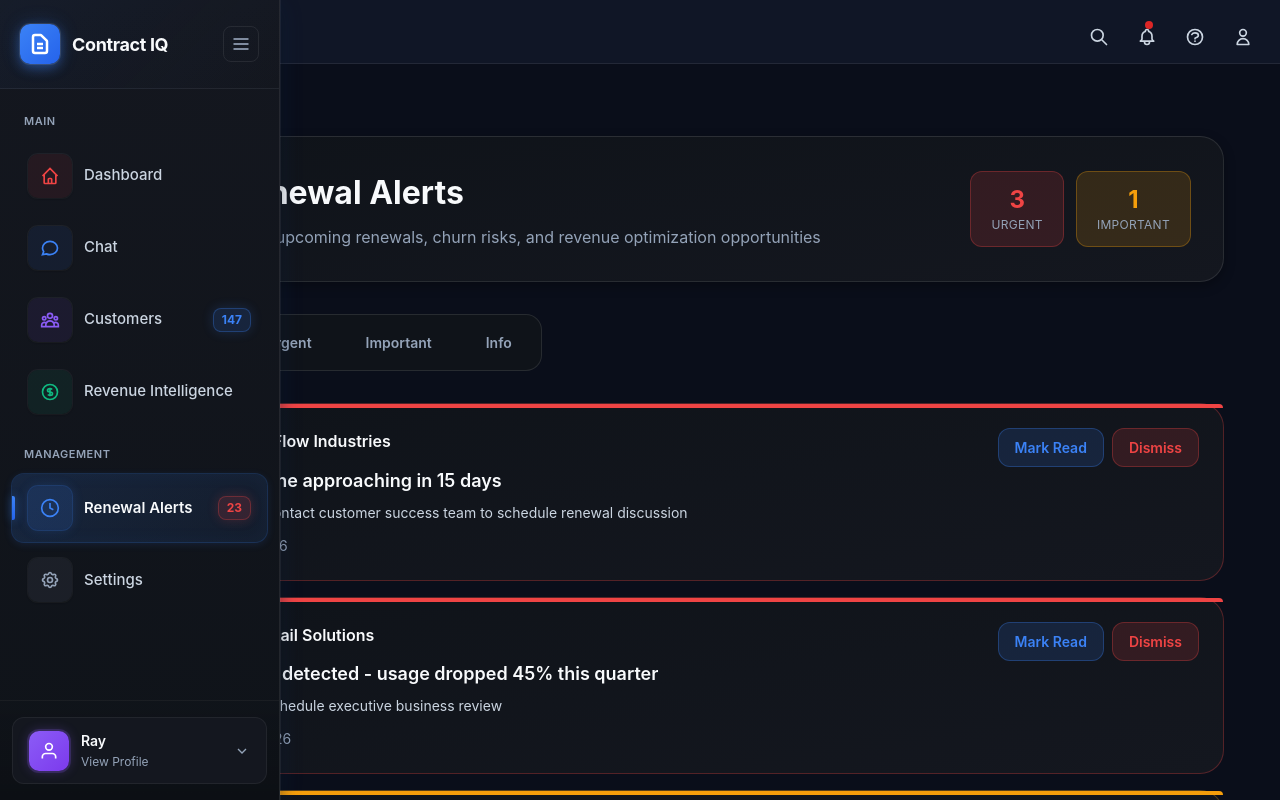
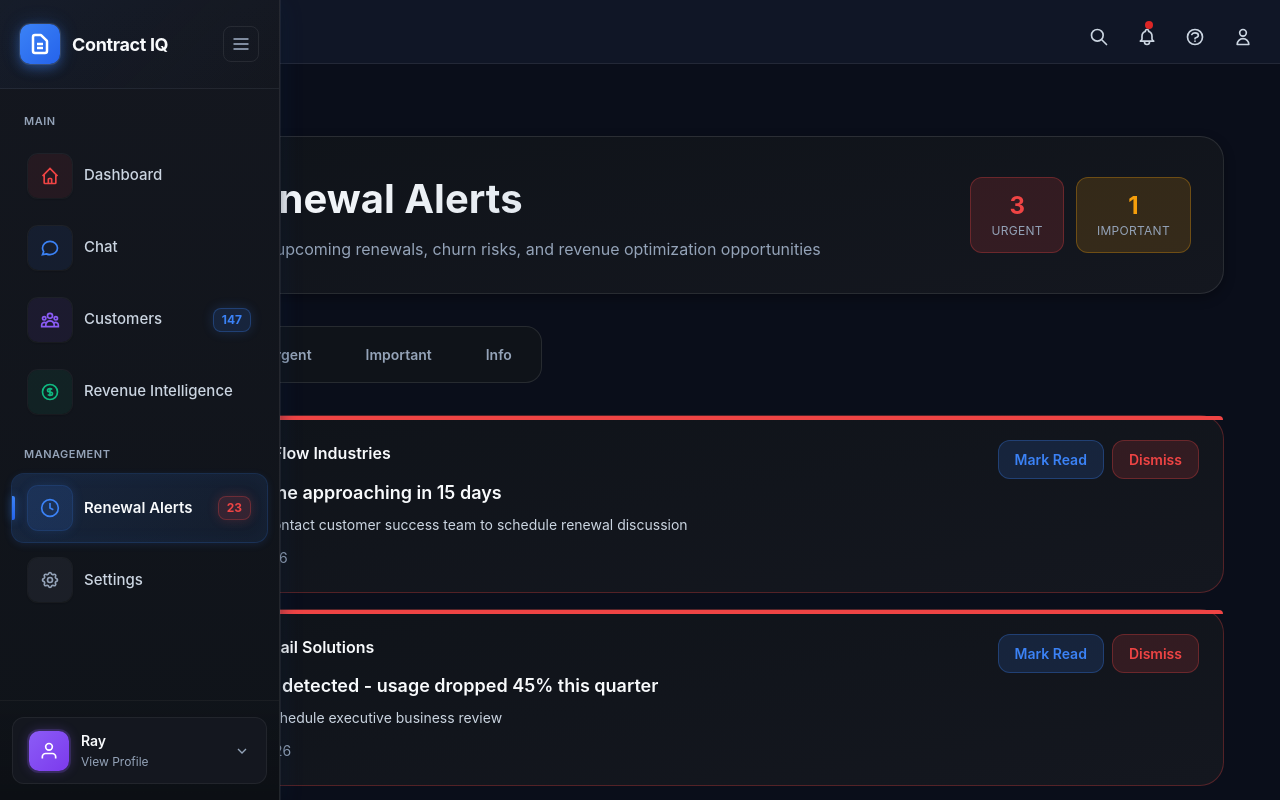
Before and after one commit to Claudio1786/Contract-IQ, a Next.js app in the folder apps/web/: page /alerts in a window 1280 px wide. Shown: the top 800 px of the page. Built offline with nearby package versions, Linux system fonts and the light colour scheme.

Commit message:
fix(alerts): Update header to 40px font with gradient text effect
- Changed font size from 32px to 40px
- Applied gradient text effect matching Chat page design
- Gradient: #F8FAFC to #CBD5E1 (135deg)
- Part of Batch 1: Alerts page header fixes

```diff
--- a/apps/web/app/alerts/page.tsx
+++ b/apps/web/app/alerts/page.tsx
@@ -101,7 +101,15 @@ export default function AlertsPage() {
               </svg>
             </div>
             <div className="flex-1">
-              <h1 className="text-[32px] font-bold text-slate-50 mb-2">
+              <h1 style={{
+                fontSize: '40px',
+                fontWeight: 700,
+                marginBottom: '8px',
+                background: 'linear-gradient(135deg, #F8FAFC 0%, #CBD5E1 100%)',
+                WebkitBackgroundClip: 'text',
+                WebkitTextFillColor: 'transparent',
+                backgroundClip: 'text'
+              }}>
                 Renewal Alerts
               </h1>
               <p className="text-[16px] text-slate-400">
```
